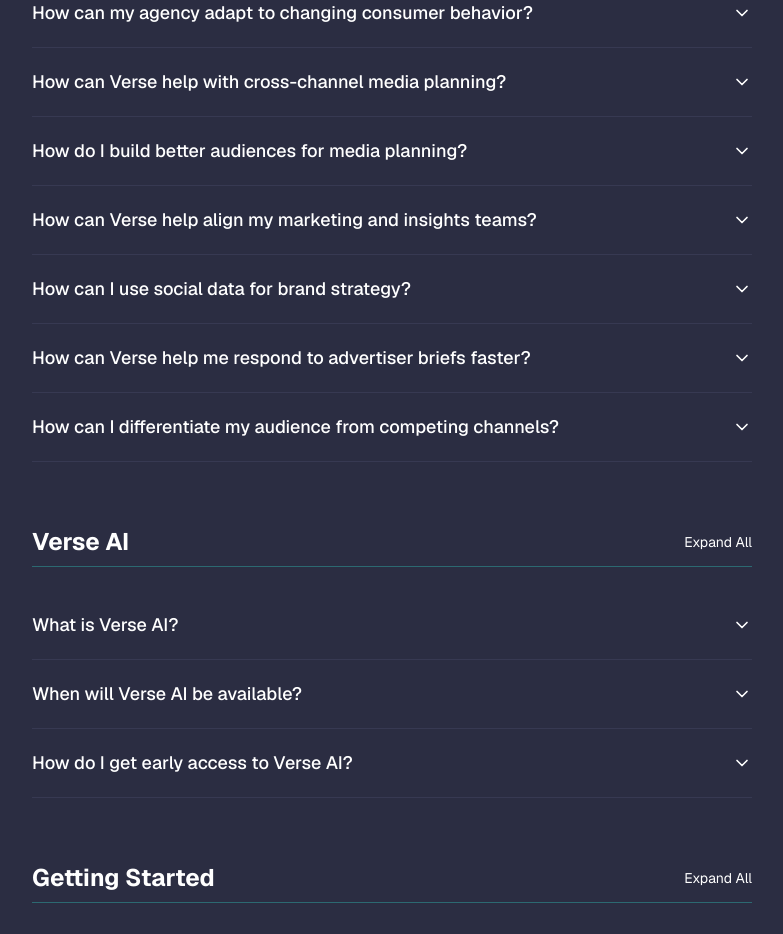
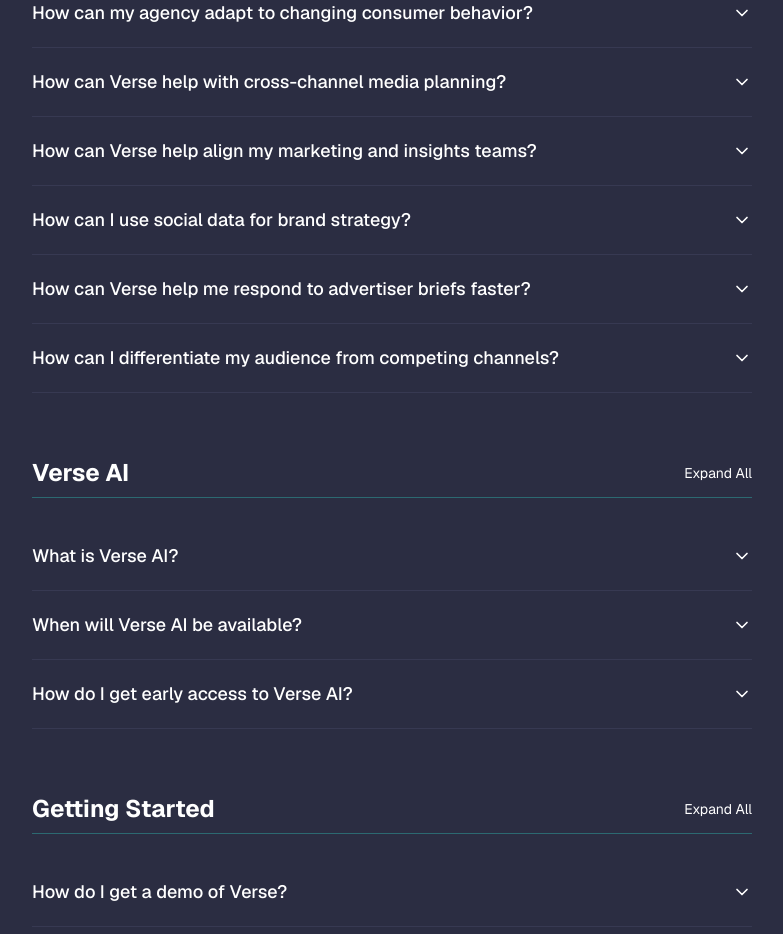
Before and after one commit to m-plus-m/v0-verse-website-build, a Next.js app: page /faq in a window 1280 px wide. Shown: the part 2520-3454 px from the top of the page, without its empty margins (248-1031 px from the left). Built offline with nearby package versions, Linux system fonts and the light colour scheme.

Commit message:
feat: remove outdated audience building FAQ section
Consolidated FAQ content for streamlined audience planning guidance

```diff
--- a/app/faq/page.tsx
+++ b/app/faq/page.tsx
@@ -124,10 +124,6 @@ const faqSections = [
       {
         q: "How can Verse help with cross-channel media planning?",
         a: "Plan lets you build campaigns that optimize reach, frequency, impressions and GRPs across 70+ media types and 46 countries. Audience segments flow directly from Explore into Plan, so you're planning against the same audience definition to maximize audience fidelity."
-      },
-      {
-        q: "How do I build better audiences for media planning?",
-        a: "Combine Discover's real-time social and behavioral signals with Explore's deep profiling across 50+ data providers. Build dynamic, addressable audiences that reflect how consumers actually behave, then push them directly into Plan for activation."
       },
       {
         q: "How can Verse help align my marketing and insights teams?",
```
